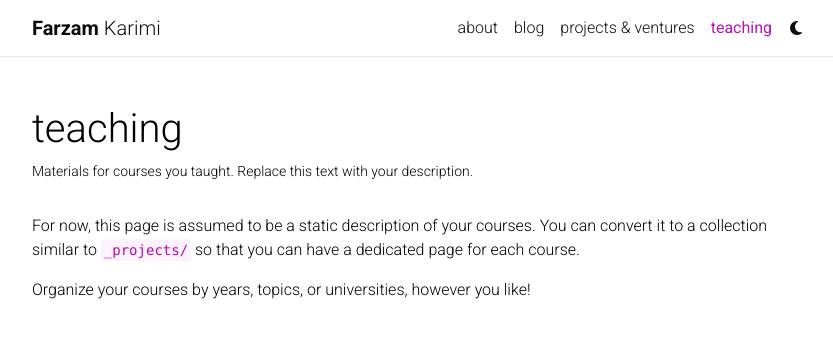
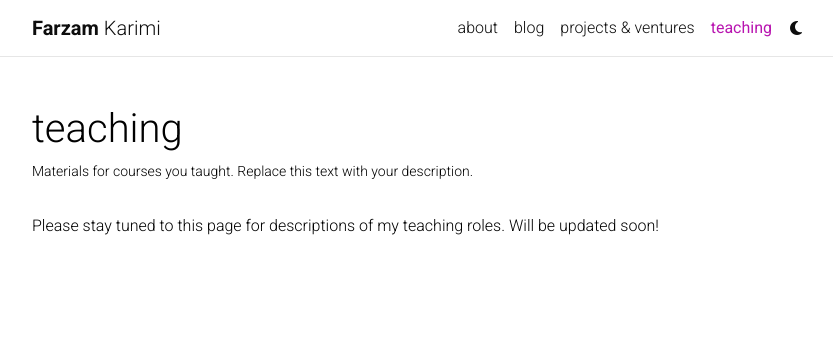
Before and after one commit to karimifarzam/karimifarzam.github.io, a Jekyll site: the page built from _pages/teaching.md, in a window 1280 px wide. Shown: the top 338 px of the page, without its empty margins (223-1056 px from the left). Built offline with Jekyll 4.4.1, drawn with Linux system fonts in a browser that asks for light colours; comment, search, counter and statistics services are not loaded; a style sheet for code colours, icons or effects is not loaded.

Commit message:
Update teaching.md

```diff
--- a/_pages/teaching.md
+++ b/_pages/teaching.md
@@ -7,6 +7,4 @@ nav: true
 nav_order: 6
 ---
 
-For now, this page is assumed to be a static description of your courses. You can convert it to a collection similar to `_projects/` so that you can have a dedicated page for each course.
-
-Organize your courses by years, topics, or universities, however you like!
+Please stay tuned to this page for descriptions of my teaching roles. Will be updated soon!
```
